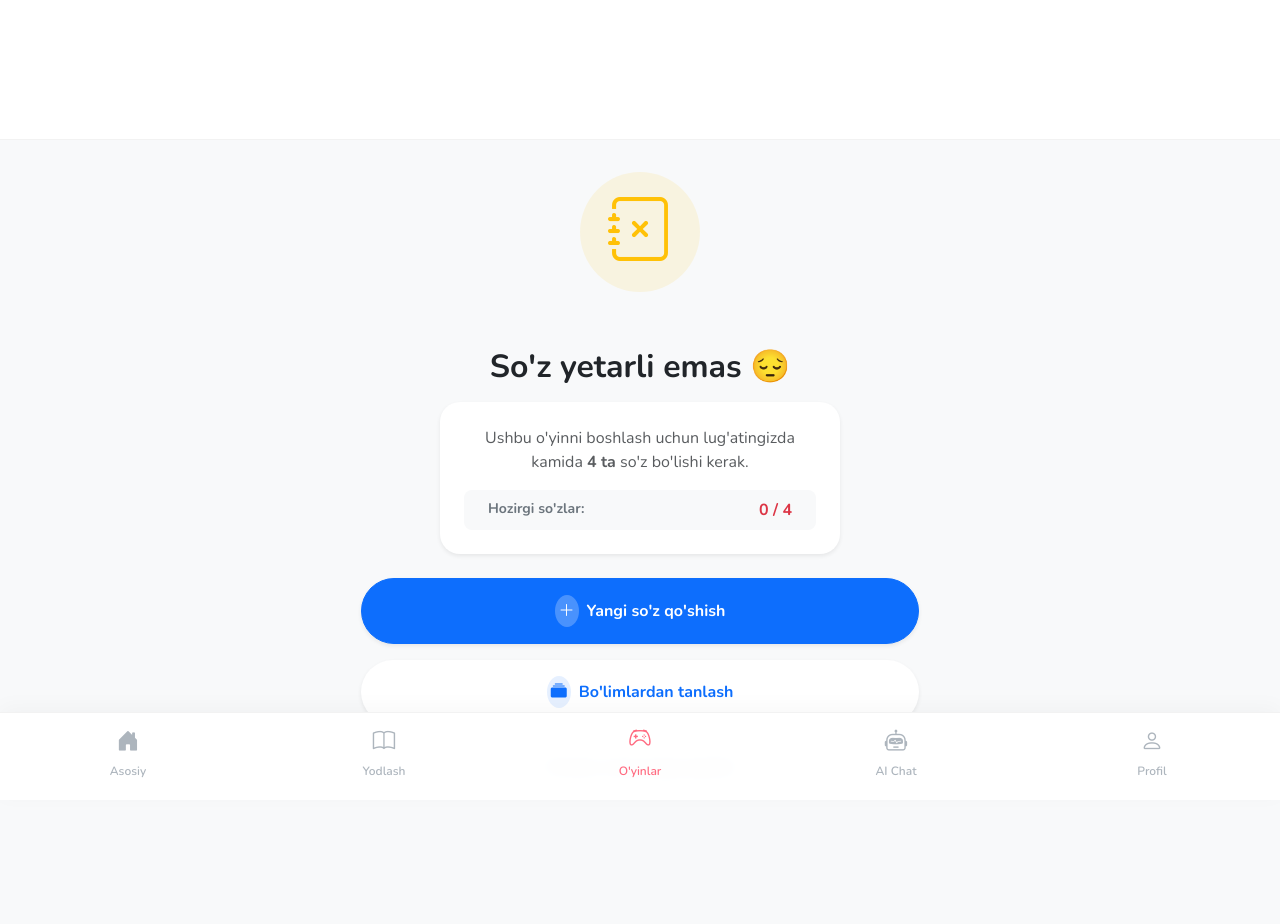
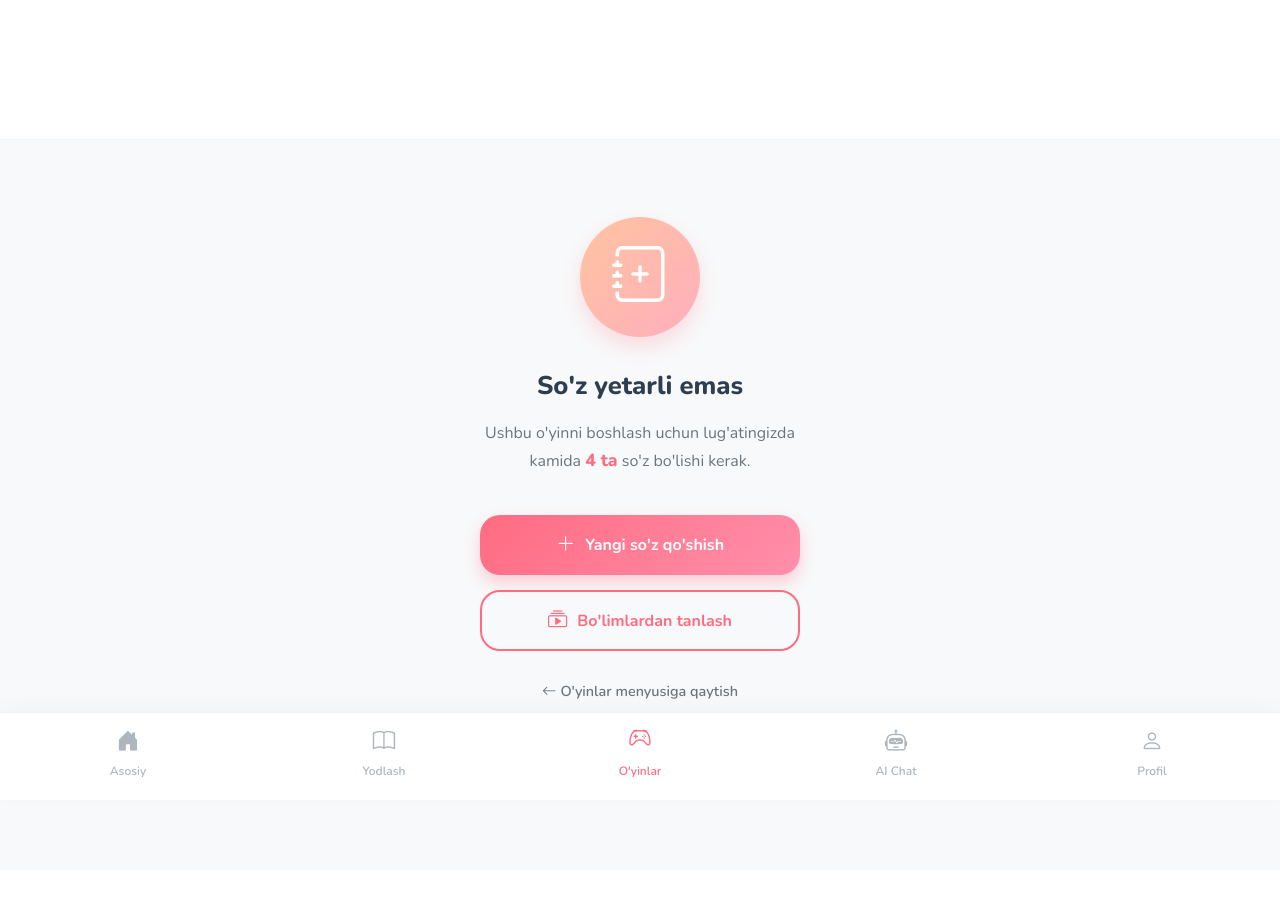
Before and after one commit to Kazoki-ken/EasyNihongo, a Django app: page /games/test/setup/ in a window 1280 px wide. After the commit the page ends 777 px from the top, so only its background shows below. Run offline with Django 5.2, Linux system fonts and the light colour scheme; the visitor is signed in with stand-in values (Sample User, id 1); data that the repository does not hold is empty.

Commit message:
Migrate Sakura theme Low Words design to production
Co-authored-by: Kazoki-ken <180665964+Kazoki-ken@users.noreply.github.com>

```diff
--- a/vocabulary/templates/vocabulary/low_words.html
+++ b/vocabulary/templates/vocabulary/low_words.html
@@ -1,57 +1,197 @@
 {% extends 'vocabulary/base.html' %}
+
 {% block content %}
-<div class="container text-center py-5">
 
-    <div class="mb-4 animate-bounce">
-        <div class="d-inline-flex align-items-center justify-content-center bg-warning bg-opacity-10 rounded-circle mb-3"
-             style="width: 120px; height: 120px;">
-            <i class="bi bi-journal-x text-warning" style="font-size: 4rem;"></i>
-        </div>
+<style>
+    /* Sakura Theme Variables */
+    :root {
+        --sakura-pink-primary: #ff6b81;
+        --sakura-pink-secondary: #ff8fab;
+        --sakura-bg-light: #fff0f5;
+        --sakura-text-dark: #2c3e50;
+        --sakura-text-muted: #6c757d;
+    }
+
+    .low-words-container {
+        display: flex;
+        flex-direction: column;
+        align-items: center;
+        justify-content: center;
+        min-height: 80vh;
+        text-align: center;
+        padding: 20px;
+    }
+
+    /* Soft Pink Icon Circle */
+    .warning-icon-circle {
+        width: 120px;
+        height: 120px;
+        background: linear-gradient(135deg, #ffc3a0 0%, #ffafbd 100%); /* Soft peach/pink gradient */
+        border-radius: 50%;
+        display: flex;
+        align-items: center;
+        justify-content: center;
+        margin-bottom: 30px;
+        box-shadow: 0 10px 20px rgba(255, 107, 129, 0.2);
+    }
+
+    .warning-icon {
+        font-size: 3.5rem;
+        color: white;
+    }
+
+    .warning-title {
+        font-size: 1.6rem;
+        font-weight: 800;
+        margin-bottom: 15px;
+        color: var(--sakura-text-dark);
+    }
+
+    .warning-desc {
+        color: var(--sakura-text-muted);
+        font-size: 1rem;
+        max-width: 320px;
+        margin-bottom: 40px;
+        line-height: 1.6;
+    }
+
+    .count-badge {
+        font-weight: 800;
+        color: var(--sakura-pink-primary);
+        font-size: 1.1em;
+    }
+
+    /* Sakura Button (Primary) */
+    .btn-sakura-primary {
+        background: linear-gradient(135deg, var(--sakura-pink-primary) 0%, var(--sakura-pink-secondary) 100%);
+        color: white;
+        border: none;
+        padding: 16px 20px;
+        border-radius: 20px; /* Matching the game card radius */
+        width: 100%;
+        max-width: 320px;
+        font-weight: 700;
+        display: flex;
+        align-items: center;
+        justify-content: center;
+        margin-bottom: 15px;
+        font-size: 1rem;
+        box-shadow: 0 8px 16px rgba(255, 107, 129, 0.3);
+        transition: transform 0.2s, box-shadow 0.2s;
+        text-decoration: none;
+    }
+
+    .btn-sakura-primary:hover {
+        transform: translateY(-2px);
+        box-shadow: 0 12px 20px rgba(255, 107, 129, 0.4);
+        color: white;
+    }
+
+    .btn-sakura-primary:active {
+        transform: scale(0.98);
+    }
+
+    /* Sakura Button (Secondary/Outline) */
+    .btn-sakura-outline {
+        background-color: transparent;
+        color: var(--sakura-pink-primary);
+        border: 2px solid var(--sakura-pink-primary);
+        padding: 14px 20px;
+        border-radius: 20px;
+        width: 100%;
+        max-width: 320px;
+        font-weight: 700;
+        display: flex;
+        align-items: center;
+        justify-content: center;
+        margin-bottom: 30px;
+        font-size: 1rem;
+        text-decoration: none;
+        transition: all 0.2s ease;
+    }
+
+    .btn-sakura-outline:hover {
+        background-color: var(--sakura-bg-light);
+        color: var(--sakura-pink-primary);
+        transform: translateY(-2px);
+    }
+
+    .icon-wrapper {
+        margin-right: 10px;
+        font-size: 1.2rem;
+        display: flex;
+        align-items: center;
+    }
+
+    .back-link {
+        color: var(--sakura-text-muted);
+        text-decoration: none;
+        font-size: 0.9rem;
+        font-weight: 600;
+        transition: color 0.2s;
+        display: flex;
+        align-items: center;
+    }
+
+    .back-link:hover {
+        color: var(--sakura-pink-primary);
+    }
+
+    /* Dark Mode Adjustments */
+    body.dark-mode .warning-title {
+        color: #f8f9fa;
+    }
+    body.dark-mode .warning-desc {
+        color: #adb5bd;
+    }
+    body.dark-mode .btn-sakura-outline {
+        border-color: var(--sakura-pink-secondary);
+        color: var(--sakura-pink-secondary);
+    }
+    body.dark-mode .btn-sakura-outline:hover {
+        background-color: rgba(255, 107, 129, 0.1);
+    }
+
+</style>
+
+<div class="low-words-container">
+
+    <!-- Icon Circle -->
+    <div class="warning-icon-circle">
+        <i class="bi bi-journal-plus warning-icon"></i>
     </div>
 
-    <h2 class="fw-bold text-dark mb-3">So'z yetarli emas 😔</h2>
-
-    <div class="sakura-card p-4 mx-auto mb-4 bg-white shadow-sm" style="max-width: 400px; border-radius: 20px;">
-        <p class="text-muted mb-3">
-            Ushbu o'yinni boshlash uchun lug'atingizda kamida <strong>{{ threshold }} ta</strong> so'z bo'lishi kerak.
-        </p>
-
-        <div class="d-flex justify-content-between px-4 py-2 bg-light rounded-3">
-            <span class="text-secondary small fw-bold">Hozirgi so'zlar:</span>
-            <span class="text-danger fw-bold">{{ count }} / {{ threshold }}</span>
-        </div>
+    <!-- Title -->
+    <div class="warning-title">
+        So'z yetarli emas
     </div>
 
-    <div class="d-grid gap-3 col-md-6 mx-auto">
-        <a href="{% url 'add_word' %}" class="btn btn-primary py-3 rounded-pill fw-bold shadow-sm d-flex align-items-center justify-content-center">
-            <div class="bg-white bg-opacity-25 rounded-circle p-1 me-2">
+    <!-- Description -->
+    <div class="warning-desc">
+        Ushbu o'yinni boshlash uchun lug'atingizda kamida <span class="count-badge">{{ threshold|default:"4" }} ta</span> so'z bo'lishi kerak.
+    </div>
+
+    <!-- Add Word Button (Primary) -->
+    <a href="{% url 'add_word' %}" class="btn-sakura-primary">
+        <div class="icon-wrapper">
             <i class="bi bi-plus-lg"></i>
         </div>
         Yangi so'z qo'shish
     </a>
 
-        <a href="{% url 'categories' %}" class="btn btn-outline-primary py-3 rounded-pill fw-bold bg-white border-0 shadow-sm d-flex align-items-center justify-content-center">
-            <div class="bg-primary bg-opacity-10 rounded-circle p-1 me-2 text-primary">
-                <i class="bi bi-collection-fill"></i>
+    <!-- Select Category Button (Secondary) -->
+    <a href="{% url 'categories' %}" class="btn-sakura-outline">
+        <div class="icon-wrapper">
+            <i class="bi bi-collection-play"></i>
         </div>
         Bo'limlardan tanlash
     </a>
 
-        <a href="{% url 'games_menu' %}" class="btn btn-link text-muted text-decoration-none mt-2">
-            O'yinlar menyusiga qaytish
+    <!-- Back Link -->
+    <a href="{% url 'games_menu' %}" class="back-link">
+        <i class="bi bi-arrow-left me-1"></i> O'yinlar menyusiga qaytish
     </a>
-    </div>
 
 </div>
 
-<style>
-    @keyframes bounce {
-        0%, 20%, 50%, 80%, 100% {transform: translateY(0);}
-        40% {transform: translateY(-20px);}
-        60% {transform: translateY(-10px);}
-    }
-    .animate-bounce {
-        animation: bounce 2s infinite;
-    }
-</style>
 {% endblock %}
--- a/vocabulary/urls.py
+++ b/vocabulary/urls.py
@@ -2,7 +2,6 @@
 
 from django.urls import path
 from . import views
-from . import test_views  # Import the new test_views
 
 urlpatterns = [
     # 1. Asosiy Menyu (Hub) - Saytga kirganda birinchi chiqadigan sahifa
@@ -43,10 +42,6 @@ urlpatterns = [
     path('games/match/result/', views.match_result, name='match_result'), # Natija
     path('match/setup/', views.match_setup, name='match_setup'),
 
-    # --- TEST VIEWS ---
-    path('test-low-words/', test_views.test_low_words_view, name='test_low_words'),
-    # ------------------
-
 # ... Match o'yini ...
     path('games/write/setup/', views.write_setup, name='write_setup'),    # Sozlash
     path('games/write/start/', views.write_start, name='write_start'),    # Boshlash
```
Also changed, not shown: vocabulary/templates/vocabulary/test_low_words.html (deleted, +0 -197 lines), vocabulary/test_views.py (deleted, +0 -7 lines). Lines whose indentation alone changed are shown as unchanged.
